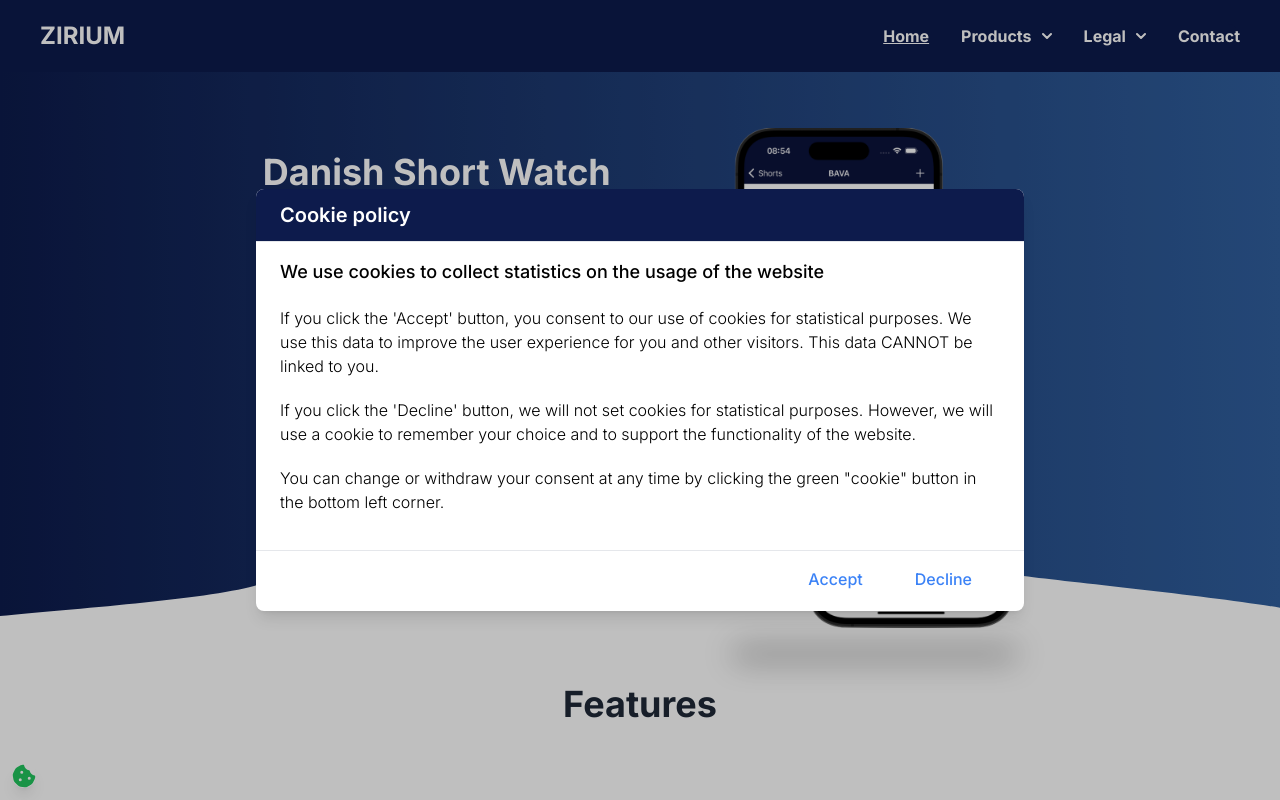
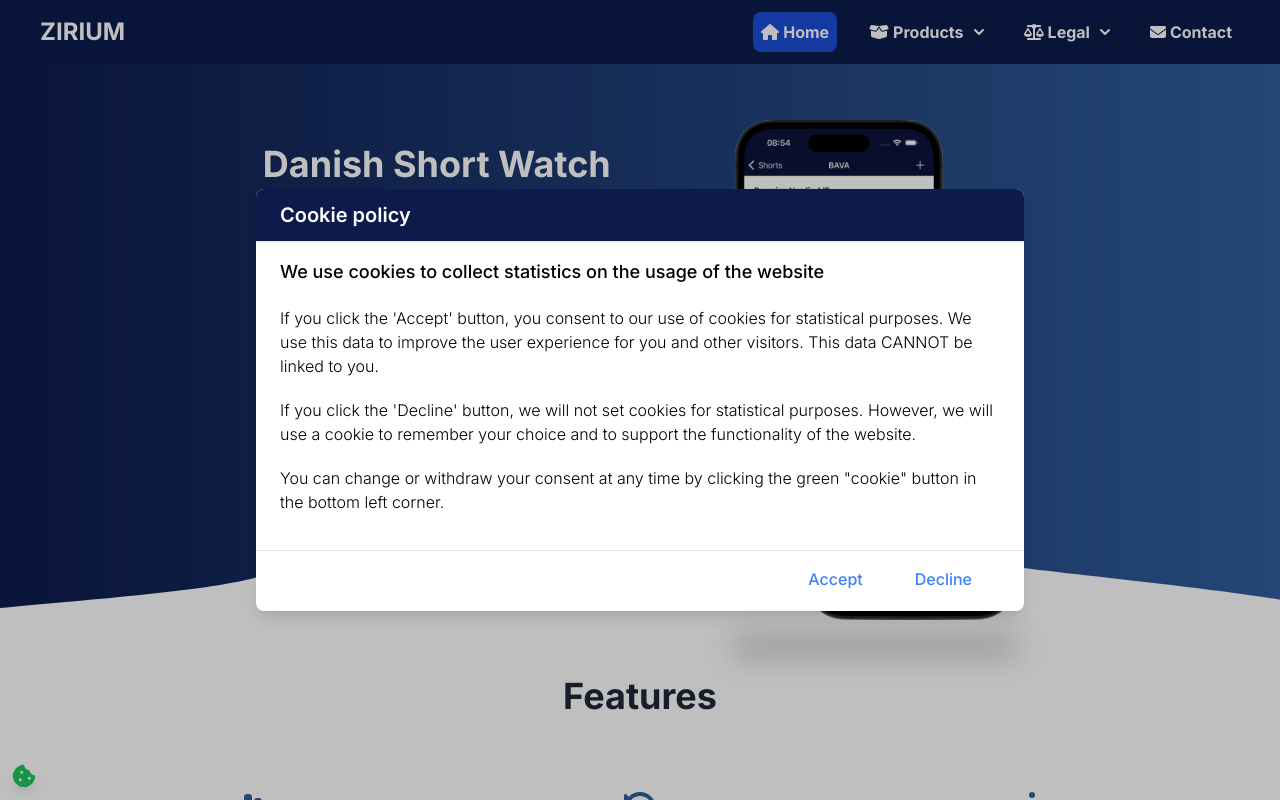
Before and after one commit to araz-code/short_watch_backend, a React (Vite) app in the folder frontend/: page / in a window 1280 px wide. Shown: the top 800 px of the page. Built offline with nearby package versions, Linux system fonts and the light colour scheme.

Commit message:
UI changes on nav bar

```diff
--- a/frontend/src/components/Navigation.tsx
+++ b/frontend/src/components/Navigation.tsx
@@ -1,6 +1,13 @@
 import { Link, NavLink } from "react-router-dom";
 import React, { useState } from "react";
 import { useTranslation } from "react-i18next";
+import { FontAwesomeIcon } from "@fortawesome/react-fontawesome";
+import {
+  faHome,
+  faBoxOpen,
+  faBalanceScale,
+  faEnvelope,
+} from "@fortawesome/free-solid-svg-icons";
 
 const defaultCollapseMenu = {
   mainMenu: true,
@@ -38,16 +45,24 @@
 
   const isLegalActive = [
     "/privacy-policy",
+    "/cookie-policy",
     "/privatlivspolitik",
     "/terms-of-agreement",
     "/aftalevilkaar",
   ].includes(location.pathname);
 
-  const commonLinkClasses = "block md:inline py-2";
+  const isProductActive = ["/short-watch", "/short-sellers"].includes(
+    location.pathname
+  );
+
+  const commonLinkClasses = "block hover:bg-blue-600 hover:rounded-lg";
+
+  const commonActiveClasses =
+    "bg-blue-700 rounded-lg text-white  hover:bg-blue-600 ";
 
   return (
     <>
-      <nav className="relative px-4 sm:px-10 py-5 text-2xl font-bold text-white font-display bg-[#0d1b4c] z-30">
+      <nav className="relative px-4 sm:px-10 py-3 text-2xl font-bold text-white font-display bg-[#0d1b4c] z-30">
         <div className="flex flex-wrap items-center justify-between">
           <Link to="/">ZIRIUM</Link>
           <button
@@ -82,27 +97,35 @@
                 : "absolute top-[4.3rem] right-0 w-[90%] mr-2 md:static md:w-auto md:m-0 text-gray-800 dark:text-white"
             } md:block bg-transparent `}
           >
-            <ul className="flex flex-col text-base p-4 md:p-0 mt-4 border border-gray-100 rounded-xl md:space-x-8 md:flex-row md:mt-0 md:border-0 bg-white dark:bg-[#121212] md:bg-[#0d1b4c] md:dark:bg-[#0d1b4c] ">
+            <ul className="flex flex-col text-base p-4 md:p-0 mt-4 border border-gray-100 rounded-xl md:space-x-6 md:flex-row md:mt-0 md:border-0 bg-white dark:bg-[#121212] md:bg-[#0d1b4c] md:dark:bg-[#0d1b4c] ">
               <li>
                 <NavLink
                   to="/"
                   end
                   className={({ isActive }) =>
-                    `${commonLinkClasses} ${isActive ? "underline" : ""}`
+                    `p-2 ${commonLinkClasses} ${
+                      isActive ? `${commonActiveClasses}` : ""
+                    }`
                   }
                   onClick={() => setCollapseMenu(defaultCollapseMenu)}
                 >
-                  {t("Home")}
+                  <div>
+                    <FontAwesomeIcon icon={faHome} />
+                    <span className="ml-1">{t("Home")}</span>
+                  </div>
                 </NavLink>
               </li>
               <li>
                 <button
-                  className={`flex items-center justify-between w-full py-2 md:p-0 md:w-auto ${
-                    isLegalActive ? "underline" : ""
+                  className={`${commonLinkClasses} flex items-center justify-between w-full p-2 md:w-auto ${
+                    isProductActive ? `${commonActiveClasses}` : ""
                   }`}
                   onClick={toggleProductMenu}
                 >
-                  {t("Products")}
+                  <div>
+                    <FontAwesomeIcon icon={faBoxOpen} />
+                    <span className="ml-1">{t("Products")}</span>
+                  </div>
                   <svg
                     className={`w-2.5 h-2.5 ms-2.5 transition-transform ${
                       collapseMenu.productMenu ? "" : "rotate-180"
@@ -156,12 +179,16 @@
               </li>
               <li>
                 <button
-                  className={`flex items-center justify-between w-full py-2 md:p-0 md:w-auto ${
-                    isLegalActive ? "underline" : ""
+                  className={`${commonLinkClasses} flex items-center justify-between w-full p-2 md:w-auto ${
+                    isLegalActive ? `${commonActiveClasses}` : ""
                   }`}
                   onClick={toggleLegalMenu}
                 >
-                  {t("Legal")}
+                  <div>
+                    <FontAwesomeIcon icon={faBalanceScale} />
+                    <span className="ml-1">{t("Legal")}</span>
+                  </div>
+
                   <svg
                     className={`w-2.5 h-2.5 ms-2.5 transition-transform ${
                       collapseMenu.legalMenu ? "" : "rotate-180"
@@ -228,11 +255,16 @@
                 <NavLink
                   to="/contact"
                   className={({ isActive }) =>
-                    `${commonLinkClasses} ${isActive ? "underline" : ""}`
+                    `p-2 ${commonLinkClasses} ${
+                      isActive ? `${commonActiveClasses}` : ""
+                    }`
                   }
                   onClick={() => setCollapseMenu(defaultCollapseMenu)}
                 >
-                  {t("Contact")}
+                  <div>
+                    <FontAwesomeIcon icon={faEnvelope} />
+                    <span className="ml-1">{t("Contact")}</span>
+                  </div>
                 </NavLink>
               </li>
             </ul>
```
